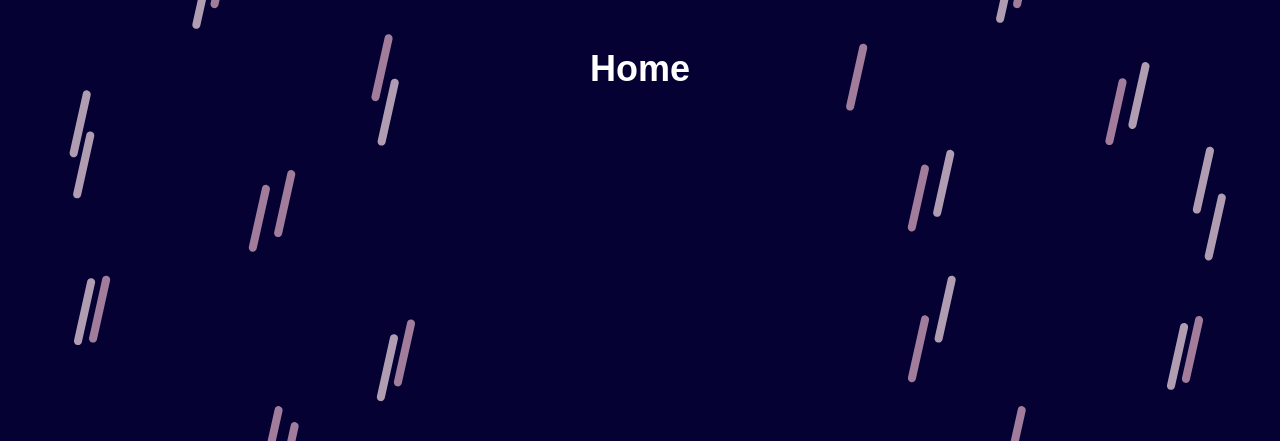
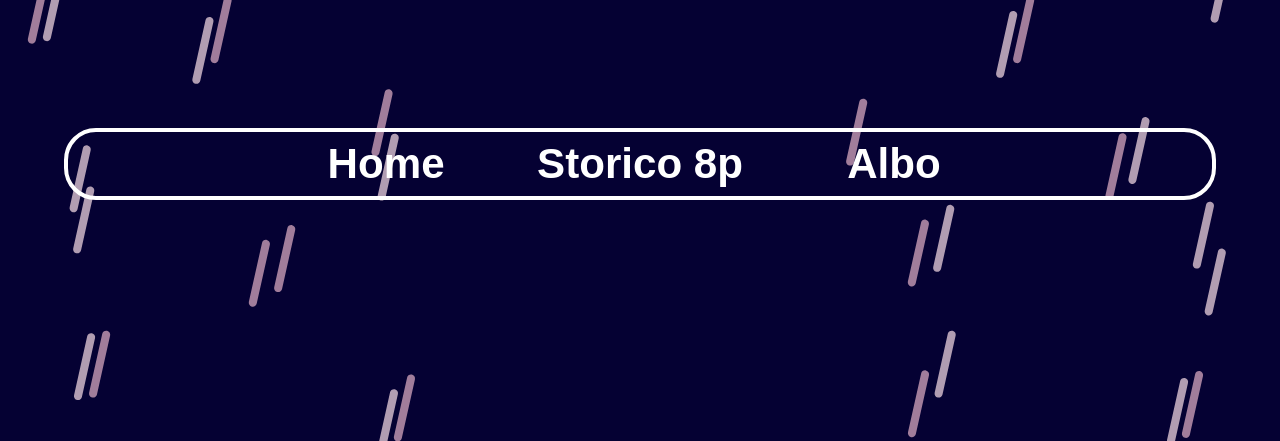
Before and after one commit to claudio-muroni/IFESIF-Flask, a Flask app: template templates/president.html in a window 1280 px wide. Shown: the part 359-800 px from the top of the page. Run offline with Flask 3, Linux system fonts and the light colour scheme; the template is opened without the code that fills it, so the values that code supplies are empty; some web fonts are replaced.

Commit message:
Adjustments to top and bottom menus

```diff
--- a/static/css/layout.css
+++ b/static/css/layout.css
@@ -47,6 +47,10 @@ div.presidents, div.pages
   border: solid;
   border-width: 0.25rem;
   border-radius: 2rem;
+}
+
+div.pages {
+  margin-top: 8rem;
 }
 
 ul.presidents, ul.pages
--- a/templates/layout.html
+++ b/templates/layout.html
@@ -7,6 +7,17 @@
     </head>
     <body>
         <p class="banner"></p>
+
         {% block body %} {% endblock %}
+
+        <div class="pages">
+            <ul class="pages">
+                <li>
+                    <h3><a href="/">Home</a></h3>
+                    <h3><a href="/history8p">Storico 8p</a></h3>
+                    <h3><a href="/hof">Albo</a></h3>
+                </li>
+            </ul>
+        </div>
     </body>
 </html>
--- a/templates/president.html
+++ b/templates/president.html
@@ -4,7 +4,7 @@
         <ul class="presidents">
         {% for pres in presidents %}
             <li>
-                <p><a href="/pres?surname={{pres[0]}}&name={{pres[1]}}">{{pres[1][:3]}} {{pres[0][:1]}}.</a><p>
+                <h3><a href="/pres?surname={{pres[0]}}&name={{pres[1]}}">{{pres[1][:3]}} {{pres[0][:1]}}.</a></h3>
             </li>
         {% endfor %}
         </ul>
@@ -54,8 +54,4 @@
         </table>
     </div>
 
-    <footer>
-        <a href="/">Home</a>
-    </footer>
-
 {% endblock %}
```
Also changed, not shown: templates/index.html (+2 -10 lines).
